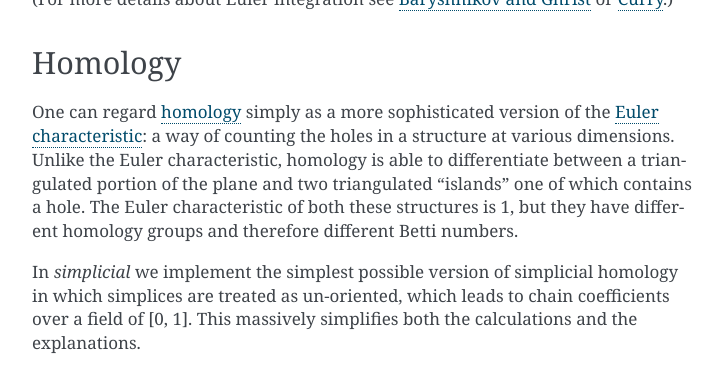
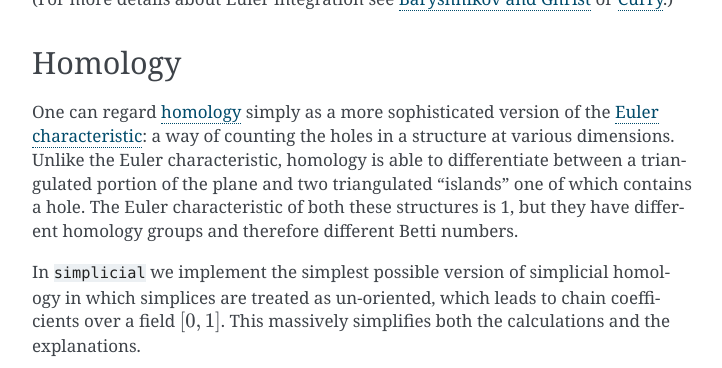
Before and after one commit to simoninireland/simplicial, a Sphinx documentation site: the page built from doc/simplicialcomplex.rst, in a window 1280 px wide and 900 px high, scrolled down 4383 px, cut to the strip 0-368 px from the top of the window. Shown: the whole strip, without its empty margins (388-1110 px from the left). Built offline with Sphinx 7.4.7, drawn with Linux system fonts in a browser that asks for light colours; pages that are not in the unit, such as notebooks, are missing from menus.

Commit message:
Change of face

```diff
--- a/doc/simplicialcomplex.rst
+++ b/doc/simplicialcomplex.rst
@@ -142,9 +142,9 @@ the plane and two triangulated "islands" one of which contains a hole.
 The Euler characteristic of both these structures is 1, but they have
 different homology groups and therefore different Betti numbers.
 
-In `simplicial` we implement the simplest possible version of
+In ``simplicial`` we implement the simplest possible version of
 simplicial homology in which simplices are treated as un-oriented, which
-leads to chain coefficients over a field of [0, 1]. This massively
+leads to chain coefficients over a field :math:`[0, 1]`. This massively
 simplifies both the calculations and the explanations.
 
 .. automethod:: SimplicialComplex.isChain
```
